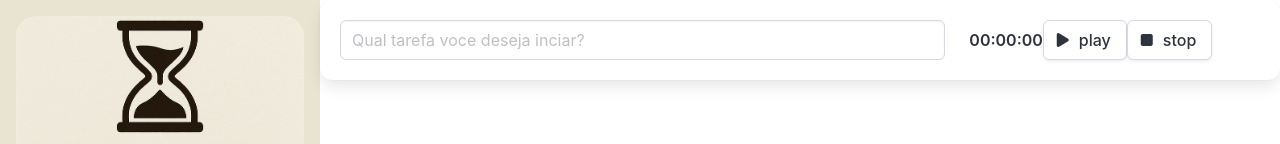
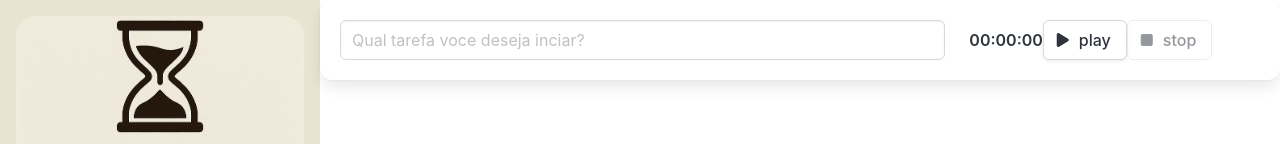
Before and after one commit to hellengod/ES-TRACKER-VUE, a Vue app: page / in a window 1280 px wide. Shown: the top 144 px of the page. Built offline with nearby package versions, Linux system fonts and the light colour scheme.

Commit message:
feat: Extrai componente Temporizador e implementa controle de botões

```diff
--- a/src/components/AppFormulario.vue
+++ b/src/components/AppFormulario.vue
@@ -6,21 +6,7 @@
                 <input type="text" class="input" placeholder="Qual tarefa voce deseja inciar?">
             </div>
             <div class="column">
-                <div class="is-flex is-align-items-center is-justufy-content-space-between">
-                    <AppCronometro :tempoEmSegundos="tempoEmSegundos" />
-                    <button class="button">
-                        <span class="icon">
-                            <i class="fas fa-play"></i>
-                        </span>
-                        <span @click="iniciar()">play</span>
-                    </button>
-                    <button class="button">
-                        <span class="icon">
-                            <i class="fas fa-stop"></i>
-                        </span>
-                        <span @click="finalizar()">stop</span>
-                    </button>
-                </div>
+                <AppTemporizador />
             </div>
         </div>
     </div>
@@ -29,30 +15,12 @@
 
 <script lang="ts">
 import { defineComponent } from 'vue'
-import AppCronometro from './AppCronometro.vue';
+import AppTemporizador from './AppTemporizador.vue';
 export default defineComponent({
     name: 'AppFormulario',
     components: {
-        AppCronometro
+        AppTemporizador
     },
-    data() {
-        return {
-            tempoEmSegundos: 0,
-            cronometro: 0,
-        }
-    },
-
-    methods: {
-        iniciar() {
-            this.cronometro = setInterval(() => {
-                this.tempoEmSegundos += 1;
-            }, 1000);
-        },
-        finalizar() {
-            clearInterval(this.cronometro);
-            // this.tempoEmSegundos = 0;
-        }
-    }
 })
 </script>
 
--- /dev/null
+++ b/src/components/AppTemporizador.vue
@@ -0,0 +1,50 @@
+<template>
+    <div class="is-flex is-align-items-center is-justufy-content-space-between">
+        <AppCronometro :tempoEmSegundos="tempoEmSegundos" />
+        <button class="button" :disabled="cronometroRodando">
+            <span class="icon">
+                <i class="fas fa-play"></i>
+            </span>
+            <span @click="iniciar()">play</span>
+        </button>
+        <button class="button" :disabled="!cronometroRodando">
+            <span class="icon">
+                <i class="fas fa-stop"></i>
+            </span>
+            <span @click="finalizar()">stop</span>
+        </button>
+    </div>
+</template>
+
+<script lang="ts">
+import { defineComponent } from 'vue'
+import AppCronometro from './AppCronometro.vue';
+export default defineComponent({
+    name: 'AppTemporizador',
+    components: {
+        AppCronometro
+    },
+    data() {
+        return {
+            tempoEmSegundos: 0,
+            cronometro: 0,
+            cronometroRodando: false,
+        }
+    },
+
+    methods: {
+        iniciar() {
+            this.cronometroRodando = true
+            this.cronometro = setInterval(() => {
+                this.tempoEmSegundos += 1;
+            }, 1000);
+        },
+        finalizar() {
+            this.cronometroRodando = false
+
+            clearInterval(this.cronometro);
+            // this.tempoEmSegundos = 0;
+        }
+    }
+})
+</script>
```
